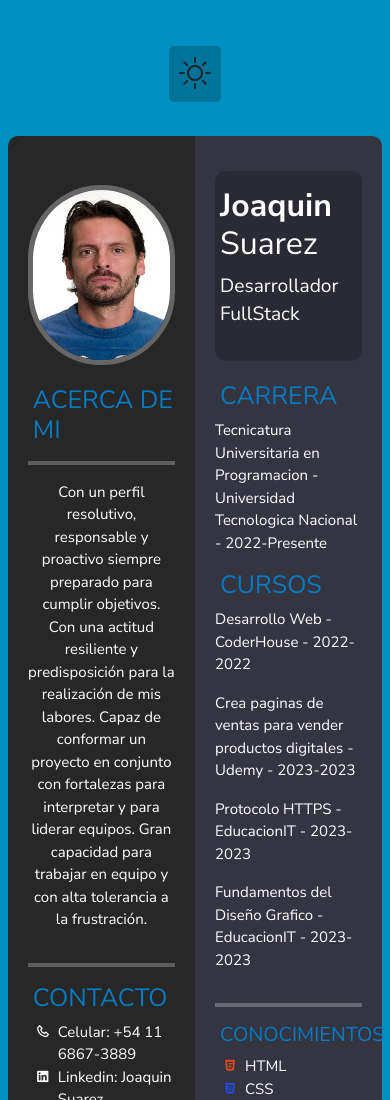
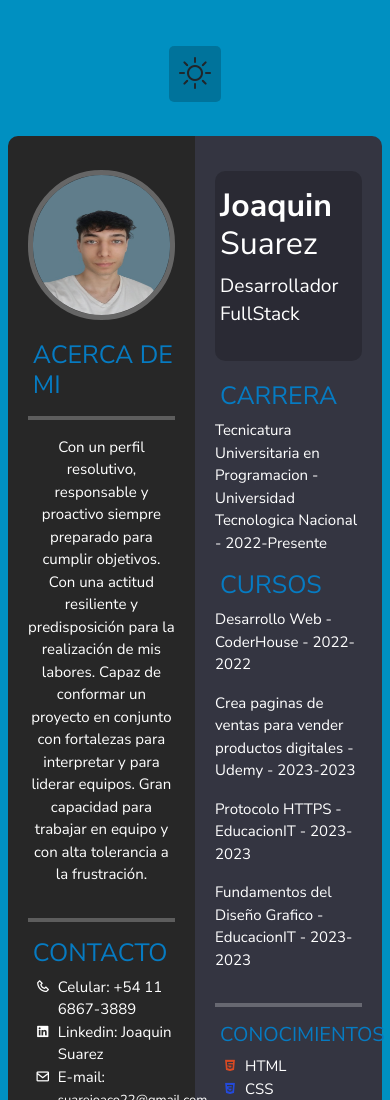
Before and after one commit to joaquinSuarez22/ArgPrograma-PROYECTO-FINAL-CV, a plain HTML site: page index.html in a window 390 px wide. Shown: the top 1100 px of the page. Drawn offline with nearby package versions, Linux system fonts and the light colour scheme.

Commit message:
profile img change

```diff
--- a/index.html
+++ b/index.html
@@ -83,7 +83,7 @@
     <main>
       <div class="branch branch_1">
         <div class="img_perfil">
-          <img src="./images/img-perfil.webp" alt=" img perfil" />
+          <img src="./images/profile-img.jpg" alt=" img perfil" />
         </div>
 
         <div class="about_me">
@@ -337,7 +337,7 @@
                   >
                     <img
                       src="./images/portfolio.webp"
-                      alt="sneakersclub icon"
+                      alt="portfolio icon"
                     />
                   </a>
                 </div>
@@ -387,7 +387,7 @@
                     href="https://joaquinsuarez22.github.io/Linktree-personal/"
                     target="_blank"
                   >
-                    <img src="./images/linktree.webp" alt="linktree icon" />
+                    <img src="./images/linktree.png" alt="linktree icon" />
                   </a>
                 </div>
                 <div class="modal-footer d-flex justify-content-md-center">
--- a/style.css
+++ b/style.css
@@ -234,6 +234,12 @@ body.dark-mode hr {
 
 /*-------- MEDIA QUERIES --------*/
 
+@media screen and (max-width: 1500px) {
+  .img_perfil img {
+    margin-top: -160px;
+  }
+}
+
 @media screen and (max-width: 1100px) {
   main {
     margin-left: 10%;
@@ -286,6 +292,12 @@ body.dark-mode hr {
   }
 }
 
+@media screen and (max-width: 545px) {
+  .img_perfil img {
+    height: 210px;
+  }
+}
+
 .modal-body,
 .modal-footer {
   display: flex;
@@ -310,7 +322,11 @@ body.dark-mode hr {
   }
 
   .img_perfil img {
-    margin-top: 20px;
+    margin-top: -90px;
+  }
+
+  .img_perfil img {
+    height: 195px;
   }
 }
 
@@ -331,7 +347,7 @@ body.dark-mode hr {
   }
 
   .img_perfil img {
-    margin-top: -20px;
+    margin-top: -150px;
   }
 
   .name_div {
@@ -339,7 +355,14 @@ body.dark-mode hr {
   }
 
   .img_perfil img {
-    height: 180px;
+    height: 170px;
+  }
+}
+
+@media screen and (max-width: 390px) {
+  .img_perfil img {
+    margin-top: -100px;
+    height: 150px;
   }
 }
 
@@ -351,7 +374,7 @@ body.dark-mode hr {
     margin-top: 35px;
   }
   .img_perfil img {
-    margin-top: -110px;
+    margin-top: -170px;
   }
 }
 
@@ -370,7 +393,8 @@ body.dark-mode hr {
   }
 
   .img_perfil img {
-    height: 130px;
+    height: 140px;
+    margin-top: -130px;
   }
 }
 
@@ -396,11 +420,6 @@ body.dark-mode hr {
   margin-left: 40%;
   margin-right: 40%;
 }
-
-/* .buton_cv a {
-  text-decoration: none;
-  color: var(--color-white1) !important;
-} */
 
 .buton_a {
   text-decoration: none;
```
Also changed, not shown: images/img-perfil.webp (deleted), images/linktree.png (added), images/linktree.webp (deleted), images/profile-img.jpg (added).
